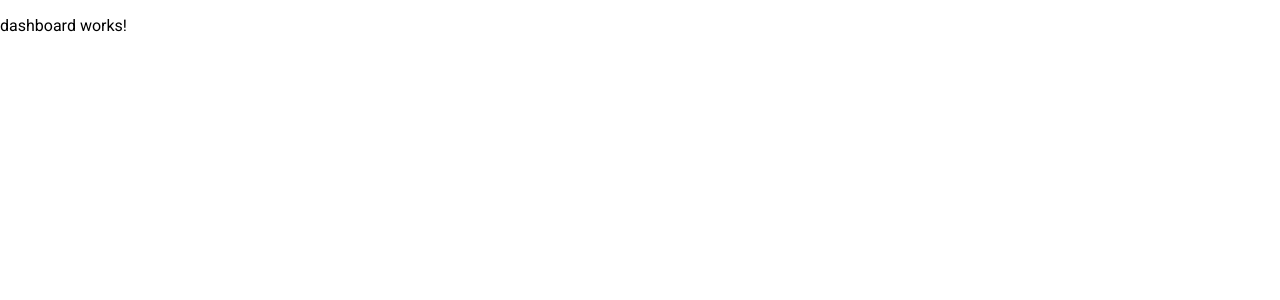
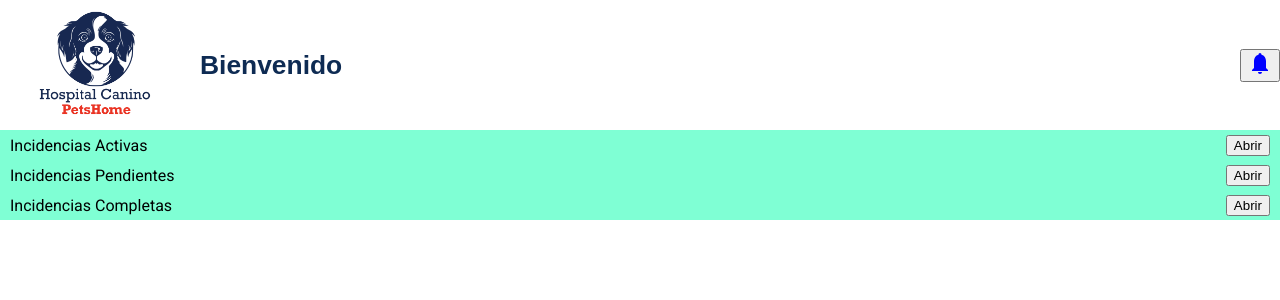
Before and after one commit to JorgeFde/Proyecto_Final_Hospital, an Angular app in the folder Hospital canino/Proyecto/Hospital_Canino/: page /Dashboard in a window 1280 px wide. Shown: the top 300 px of the page. Built offline with nearby package versions, Linux system fonts and the light colour scheme.

Commit message:
fix-correccion de bugs

```diff
--- a/Hospital canino/Proyecto/Hospital_Canino/src/app/Components/dashboard/dashboard.component.css
+++ b/Hospital canino/Proyecto/Hospital_Canino/src/app/Components/dashboard/dashboard.component.css
@@ -0,0 +1,50 @@
+/* Container principal */
+.containerPrimary {
+    width: 100%;
+    height: 100%;
+  }
+  /* Nav Bar*/
+  .containerNavBar {
+    width: 100%;
+    height: 130px;
+    overflow-x: auto;
+  }
+  .matToolbarNav {
+    background-color: white;
+    padding: 0;
+    margin: 0;
+    height: 100%;
+  }
+  .logoNavBar {
+    width: 190px;
+    height: 100%;
+    object-fit:contain;
+  }
+  .titleHome {
+    font-family: Arial, Helvetica, sans-serif;
+    font-weight: bold;
+    font-size: larger;
+    color: #0e2b53;
+    margin-left: 10px;
+    user-select: none;
+    cursor: default;
+  }
+  /* options-spacer es para la nav bar */
+  .options-spacer {
+    flex: 1 1 auto;
+  }
+  .buttonsOptions {
+    color: #0e2b53;
+    font-weight: bold;
+    font-size: medium;
+    border: none;
+    width: 130px;
+    height: 60px;
+    margin-right: 1%;
+    cursor: pointer;
+    user-select: none;
+    background-color: transparent;
+  }
+  .buttonsOptions:hover {
+    transform: scale(1.3); /* Aumenta el tamaño al 110% */
+  }
--- a/Hospital canino/Proyecto/Hospital_Canino/src/app/Components/dashboard/dashboard.component.html
+++ b/Hospital canino/Proyecto/Hospital_Canino/src/app/Components/dashboard/dashboard.component.html
@@ -1 +1,52 @@
-<p>dashboard works!</p>
+<div class="containerPrimary" style="overflow-y: hidden;">
+    <!--Nav Bar-->
+    <div class="containerNavBar">
+        <mat-toolbar class="matToolbarNav">
+            <img src="assets/logo.png" alt="Logo" class="logoNavBar">
+            <span class="titleHome">Bienvenido</span>
+            <span class="options-spacer"></span>
+            <button mat-icon-button style="color: red;">
+                <svg xmlns="http://www.w3.org/2000/svg" height="24" viewBox="0 0 24 24" width="24" fill="blue">
+                    <path d="M0 0h24v24H0V0z" fill="none" />
+                    <path
+                        d="M12 22c1.1 0 1.99-.9 1.99-2H10c0 1.1.89 2 2 2zm6-6V9c0-3.07-1.63-5.64-4.5-6.32V2.5a1.5 1.5 0 00-3 0v.18C7.63 3.36 6 5.92 6 9v7l-2 2v1h16v-1l-2-2z" />
+                </svg>
+            </button>
+        </mat-toolbar>
+    </div>
+    <div style="height: 100vh; width: 100%; display: flex; flex-direction: column;">
+        <!-- ACTIVO -->
+        <div [style.flex]="isOpen === 'activos' ? '0.825' : '0 0 auto'" style="width: 100%; display: flex; flex-direction: column; transition: flex 0.3s;">
+          <div style="background-color: aquamarine; height: 30px; display: flex; align-items: center; justify-content: space-between; padding: 0 10px;">
+            <span>Incidencias Activas</span>
+            <button (click)="toggle('activos')">{{ isOpen === 'activos' ? 'Cerrar' : 'Abrir' }}</button>
+          </div>
+          <div *ngIf="isOpen === 'activos'" style="background-color: rgb(188, 109, 109); flex: 1; overflow: auto;">
+            <!--Content incidencias activos-->
+            Contenido de Activos
+          </div>
+        </div>
+        <!-- PENDIENTES -->
+        <div [style.flex]="isOpen === 'pendientes' ? '0.825' : '0 0 auto'" style="width: 100%; display: flex; flex-direction: column; transition: flex 0.3s;">
+          <div style="background-color: aquamarine; height: 30px; display: flex; align-items: center; justify-content: space-between; padding: 0 10px;">
+            <span>Incidencias Pendientes</span>
+            <button (click)="toggle('pendientes')">{{ isOpen === 'pendientes' ? 'Cerrar' : 'Abrir' }}</button>
+          </div>
+          <div *ngIf="isOpen === 'pendientes'" style="background-color: rgb(44, 42, 165); flex: 1; overflow: auto;">
+            <!--Content incidencias pendientes-->
+            Contenido de Pendientes
+          </div>
+        </div>
+        <!-- COMPLETOS -->
+        <div [style.flex]="isOpen === 'completos' ? '0.825' : '0 0 auto'" style="width: 100%; display: flex; flex-direction: column; transition: flex 0.3s;">
+          <div style="background-color: aquamarine; height: 30px; display: flex; align-items: center; justify-content: space-between; padding: 0 10px;">
+            <span>Incidencias Completas</span>
+            <button (click)="toggle('completos')">{{ isOpen === 'completos' ? 'Cerrar' : 'Abrir' }}</button>
+          </div>
+          <div *ngIf="isOpen === 'completos'" style="background-color: rgb(42, 165, 118); flex: 1; overflow: auto;">
+            <!--Content incidencias completos-->
+            Contenido de Completos
+          </div>
+        </div>
+      </div>
+</div>
--- a/Hospital canino/Proyecto/Hospital_Canino/src/app/Components/dashboard/dashboard.component.ts
+++ b/Hospital canino/Proyecto/Hospital_Canino/src/app/Components/dashboard/dashboard.component.ts
@@ -1,11 +1,18 @@
 import { Component } from '@angular/core';
-
+import { MatToolbar } from '@angular/material/toolbar';
+import { MatDivider } from '@angular/material/divider';
+import { MatIcon } from '@angular/material/icon';
+import { NgIf, NgStyle } from '@angular/common';
 @Component({
   selector: 'app-dashboard',
-  imports: [],
+  imports: [MatToolbar, MatDivider, MatIcon, NgIf, NgStyle],
   templateUrl: './dashboard.component.html',
   styleUrl: './dashboard.component.css'
 })
 export class DashboardComponent {
+  isOpen: 'activos' | 'pendientes' | 'completos' | null = null;
 
+  toggle(panel: 'activos' | 'pendientes' | 'completos') {
+    this.isOpen = this.isOpen === panel ? null : panel;
+  }
 }
--- a/Hospital canino/Proyecto/Hospital_Canino/src/app/Components/home/home.component.css
+++ b/Hospital canino/Proyecto/Hospital_Canino/src/app/Components/home/home.component.css
@@ -18,6 +18,7 @@
 .logoNavBar {
   width: 190px;
   height: 100%;
+  object-fit:contain;
 }
 .titleHome {
   font-family: Arial, Helvetica, sans-serif;
@@ -31,21 +32,6 @@
 /* options-spacer es para la nav bar */
 .options-spacer {
   flex: 1 1 auto;
-}
-.buttonsOptionsHome {
-  color: #0e2b53;
-  font-weight: bold;
-  font-size: medium;
-  border: none;
-  width: 80px;
-  height: 60px;
-  margin-right: 0%;
-  cursor: pointer;
-  user-select: none;
-  background-color: transparent;
-}
-.buttonsOptionsHome:hover {
-  transform: scale(1.5); /* Aumenta el tamaño al 110% */
 }
 .buttonsOptions {
   color: #0e2b53;
--- a/Hospital canino/Proyecto/Hospital_Canino/src/app/Components/home/home.component.html
+++ b/Hospital canino/Proyecto/Hospital_Canino/src/app/Components/home/home.component.html
@@ -71,7 +71,6 @@
         </div>
       </div>
     </div>
-
   </div>
   <!--Agradecimientos-->
   <div class="containerAgradecimiento">
--- a/Hospital canino/Proyecto/Hospital_Canino/src/app/Components/login/login.component.css
+++ b/Hospital canino/Proyecto/Hospital_Canino/src/app/Components/login/login.component.css
@@ -1,21 +1,21 @@
 .cuadro-centrado {
-    position: relative; /* Esto es clave */
-    display: flex;
-    justify-content: center;
-    align-items: center;
-    height: 100vh; /* Altura completa de la pantalla */
-    background-color: white;
-    overflow-x: hidden;
-  }
+  position: relative;
+  display: flex;
+  justify-content: center;
+  align-items: center;
+  height: 100vh;
+  background: linear-gradient(135deg, #0e2b53, #459ac1);
+  overflow-x: hidden;
+}
   .cuadro {
     width: 80%;
     height: 80%;
     border-radius: 20px;
     background: rgba(255, 255, 255, 0.1);
-    box-shadow: 0 8px 32px 0 rgba(31, 38, 135, 0.37);
+    box-shadow: 0 8px 32px 0 #ffffff22;
     backdrop-filter: blur(8px);
     -webkit-backdrop-filter: blur(8px);
-    border: 1px solid rgba(255, 255, 255, 0.18);
+    border: 1px solid rgba(255, 255, 255, 0.143);
   }
   .contentImage {
     display: flex;
--- a/Hospital canino/Proyecto/Hospital_Canino/src/app/Components/login/login.component.ts
+++ b/Hospital canino/Proyecto/Hospital_Canino/src/app/Components/login/login.component.ts
@@ -1,5 +1,7 @@
 import { Component } from '@angular/core';
 import { FormsModule } from '@angular/forms';
+import { Router } from '@angular/router';
+import { inject } from '@angular/core';
 @Component({
   selector: 'app-login',
   imports: [FormsModule],
@@ -8,15 +10,17 @@ import { FormsModule } from '@angular/forms';
 })
 export class LoginComponent {
 // variables
+private router = inject(Router);
 email: string = '';
 password: string = '';
 // Funciones
 submit() {
-  if (!this.email || !this.password) {
-    alert('Por favor, ingresa ambos campos.');
-    return;
-  }
+  //if (!this.email || !this.password) {
+    //alert('Por favor, ingresa ambos campos.');
+    //return;
+  //}
   console.log('Correo:', this.email);
   console.log('Contraseña:', this.password);
+  this.router.navigate(['Dashboard'])
 }
 }
```
